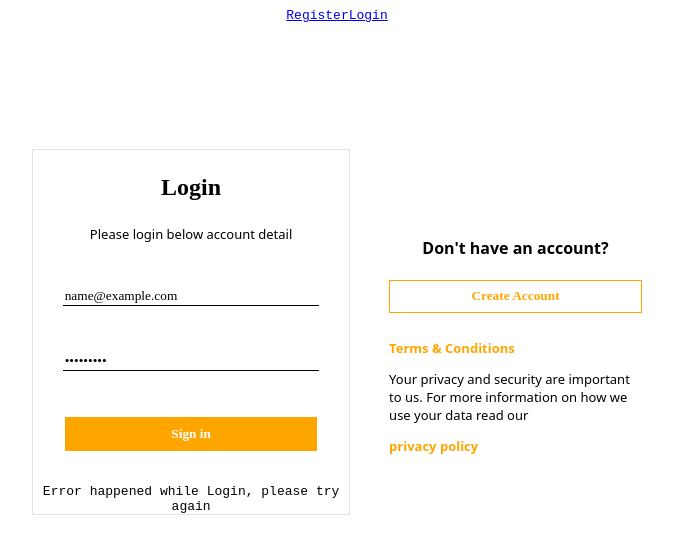
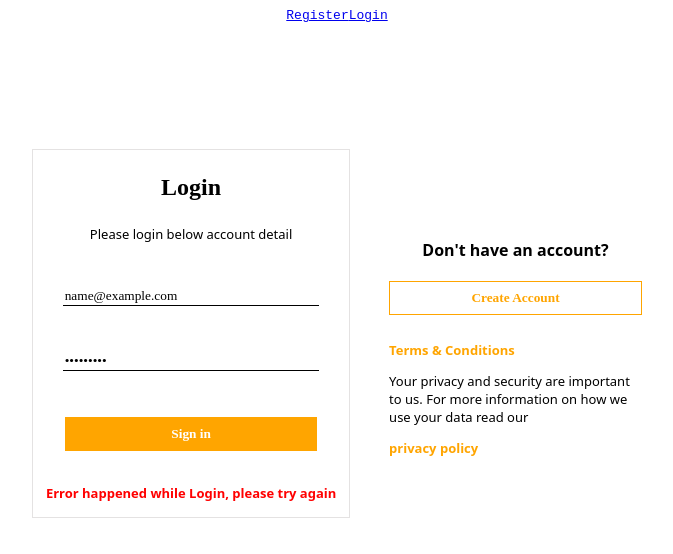
Before and after one commit to C4-Rubaalnadi/MERAKI_Academy_Project_5, a React (Create React App) app in the folder frontend/: page /login in a window 1280 px wide. Both pictures are taken after typing "name@example.com", "Sample123" into the empty fields and a click on the button "Sign in". Shown: the top 554 px of the page, without its empty margins (303-976 px from the left). Built offline with nearby package versions, Linux system fonts and the light colour scheme; no server answers.

Commit message:
update login.js

```diff
--- a/frontend/src/components/login/login.js
+++ b/frontend/src/components/login/login.js
@@ -83,8 +83,8 @@ const Login = ({ setUserInFo }) => {
         </form>
 
         {status
-          ? message && <div className="SuccessMessage">{message}</div>
-          : message && <div className="ErrorMessage">{message}</div>}
+          ? message && <div className="SuccessMessageLogin">{message}</div>
+          : message && <div className="ErrorMessageLogin">{message}</div>}
       </div>
       <div className="divLogin2">
         <p className="paraghraphQ">Don't have an account?</p>
```
